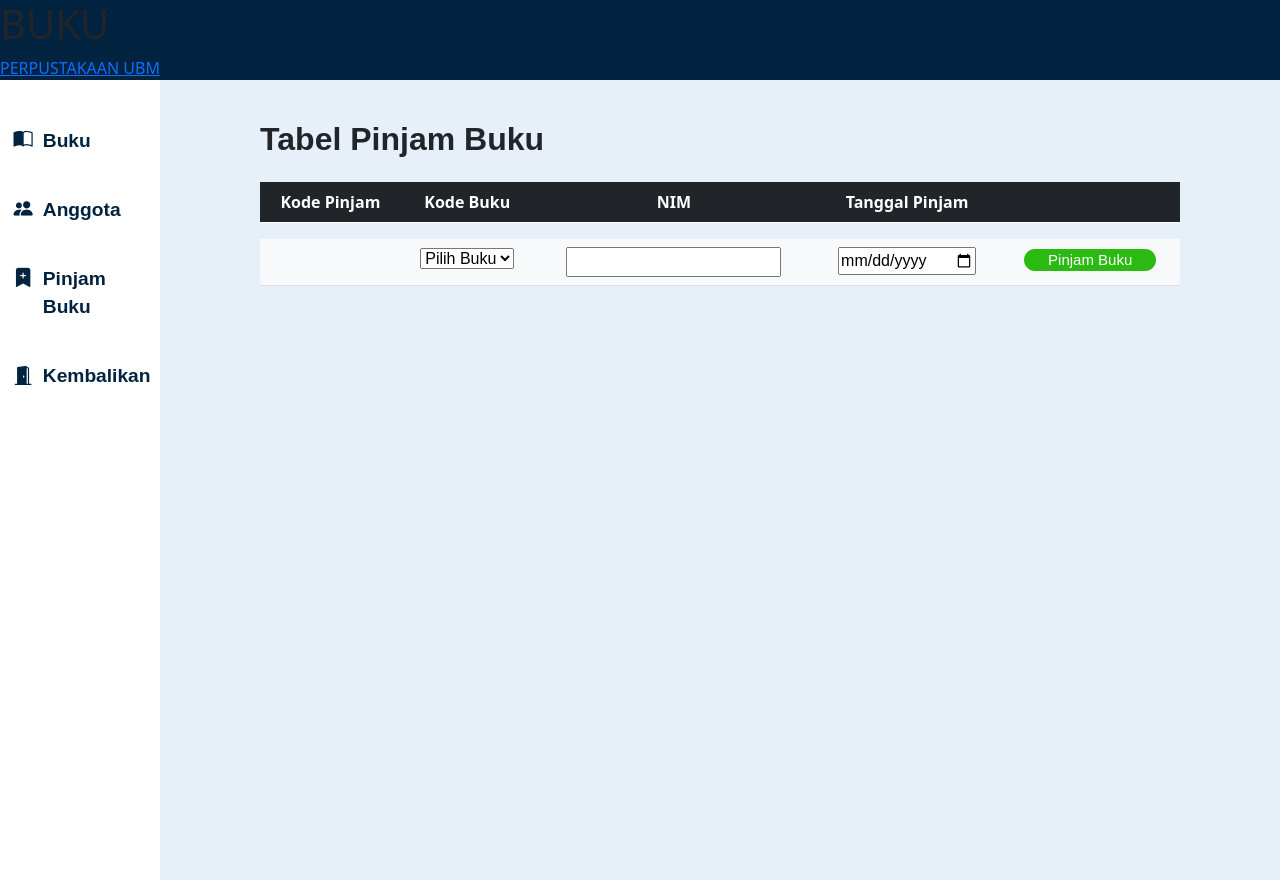
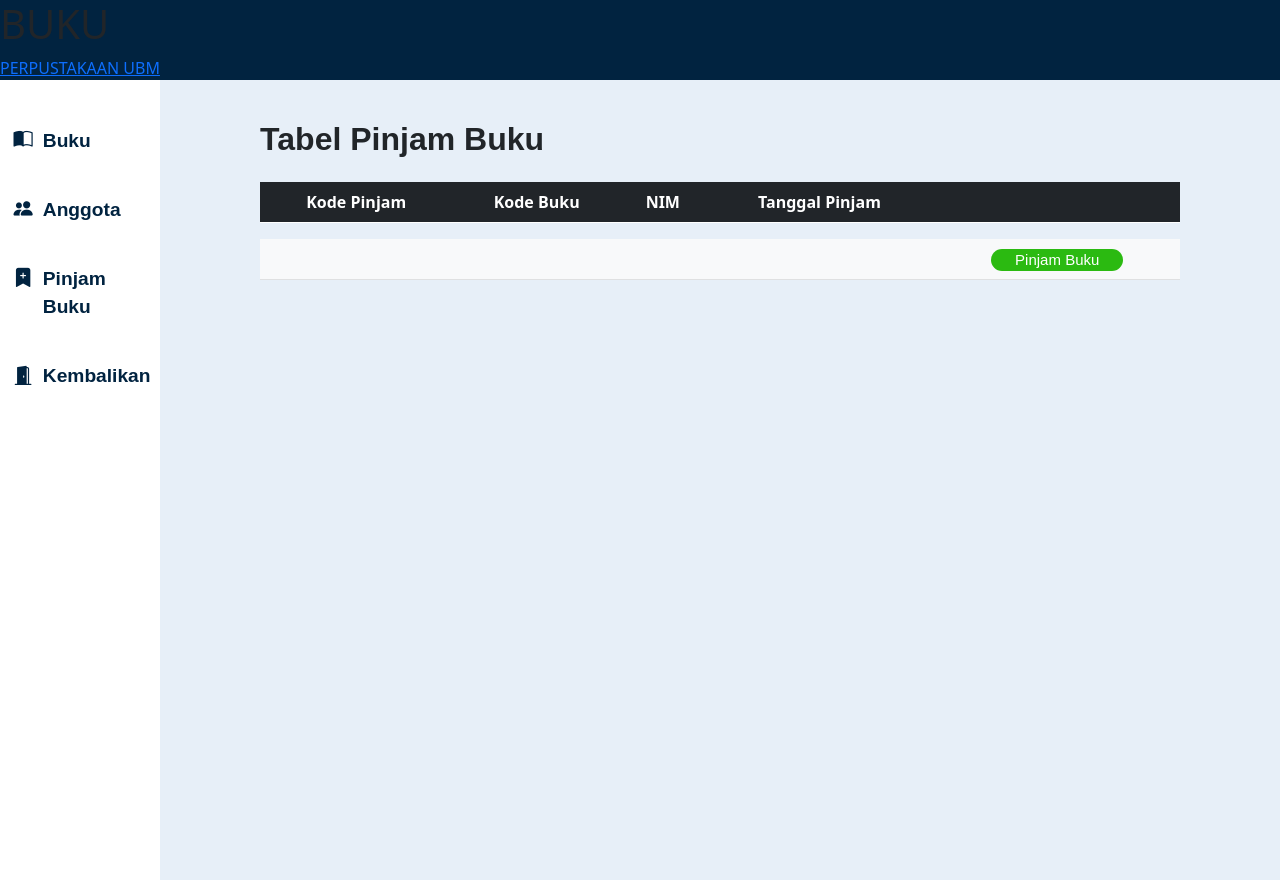
Before and after one commit to Alvin04072001/uts_webpython, a plain HTML site: page templates/datapinjambuku.html in a window 1280 px wide. Drawn offline with nearby package versions, Linux system fonts and the light colour scheme.

Commit message:
Edit data pinjam buku

```diff
--- a/templates/datapinjambuku.html
+++ b/templates/datapinjambuku.html
@@ -16,7 +16,7 @@
   <body>
     <header>
         <div class="logo">
-            <h1 class="logo-wa">BUKU<span></h1>
+            <h1 class="logo-wa">BUKU</h1>
         </div>
         <ul class="nav">
             <li>
@@ -81,17 +81,9 @@
                         <tbody>
                             <tr>
                                 <th class="text-center"></th>
-                                <td class="text-center">
-                                    <select id="kodebuku" name="kodebuku">
-                                      <option value="">Pilih Buku</option>
-                                    </select>
-                                  </td>
-                                <td class="text-center">
-                                  <input type="text" id="nim" name="nim">
-                                </td>
-                                <td class="text-center">
-                                  <input type="date" id="tanggal" name="tanggal">
-                                </td>
+                                <td class="text-center"></td>
+                                <td class="text-center"></td>
+                                <td class="text-center"></td>
                                 <td class="text-center">
                                   <button type="button" class="btn btn-primary">Pinjam Buku</button>
                                 </td>
```
